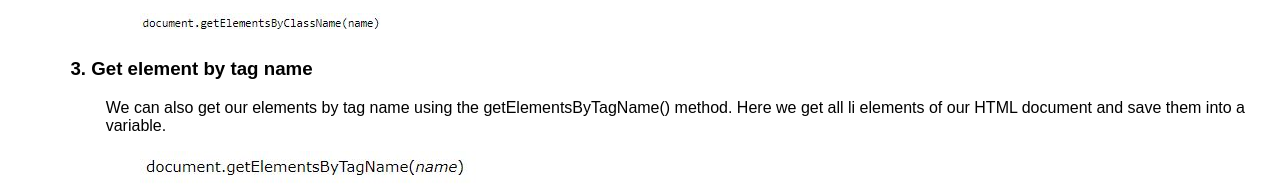
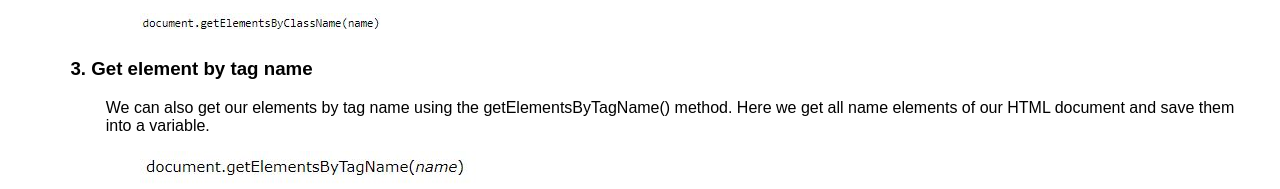
Before and after one commit to sdhamani/sagardhamani.com, a plain HTML site: page Myblogs/DOM.html in a window 1280 px wide. Shown: the part 1522-1711 px from the top of the page. Drawn offline with Linux system fonts and the light colour scheme.

Commit message:
content changed in dom blog

```diff
--- a/Myblogs/DOM.html
+++ b/Myblogs/DOM.html
@@ -122,7 +122,7 @@
 
 
                     <p>We can also get our elements by tag name using the getElementsByTagName() method.
-                        Here we get all li elements of our HTML document and save them into a variable.
+                        Here we get all name elements of our HTML document and save them into a variable.
                     </p>
 
                     <div>
```
